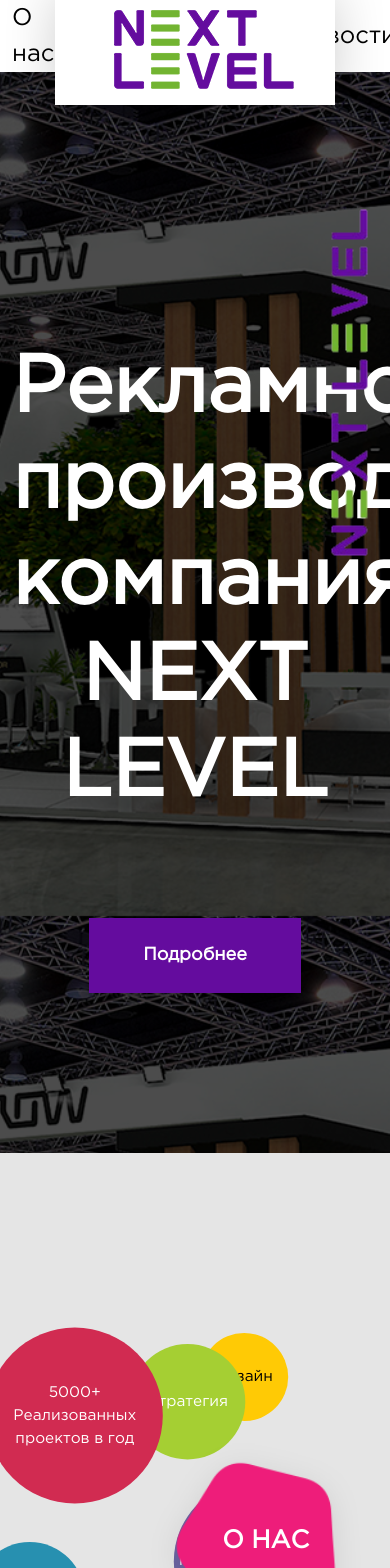
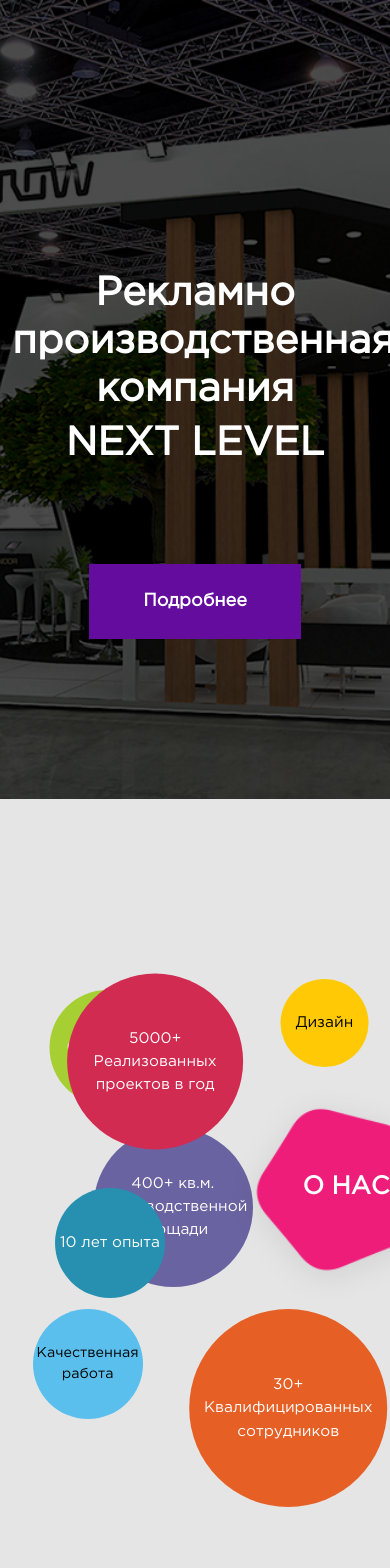
Before and after one commit to 7Davronbek/app-nextlevel-client, a React (Create React App) app: page / in a window 390 px wide. Shown: the top 1568 px of the page. Built offline with nearby package versions, Linux system fonts and the light colour scheme; a web font is replaced by a local one.

Commit message:
nextlevel-app

```diff
--- a/public/index.html
+++ b/public/index.html
@@ -2,7 +2,7 @@
 <html lang="en">
   <head>
     <meta charset="utf-8" />
-    <link rel="icon" href="%PUBLIC_URL%/favicon.ico" />
+    <link rel="icon" href="%PUBLIC_URL%/logo192.png" />
     <meta name="viewport" content="width=device-width, initial-scale=1" />
     <meta name="theme-color" content="#000000" />
     <meta
--- a/src/styles/main.scss
+++ b/src/styles/main.scss
@@ -203,6 +203,10 @@
             color: #bbb7b7;
             user-select: none;
             right: -135px;
+
+            @media(max-width: 767px) {
+                display: none;
+            }
         }
 
         .h1 {
@@ -355,6 +359,7 @@
         .menu {
             position: relative;
             background-color: #fff;
+            display: none;
 
             .menuWrap {
 
@@ -441,6 +446,22 @@
                 text-align: center;
                 margin: 40px auto 26px;
                 margin-top: 270px;
+
+                @media(max-width: 992px) {
+                    font-size: 40px;
+                }
+
+                @media(max-width: 385px) {
+                    font-size: 34px;
+                }
+
+                span {
+
+                    @media(max-width: 992px) {
+                        display: block;
+                        margin-top: 6px;
+                    }
+                }
             }
 
             h2 {
@@ -561,6 +582,7 @@
                     bottom: 0;
                     right: 130px;
                     color: #000;
+                    font-size: 13px;
                 }
 
                 .third {
@@ -600,6 +622,44 @@
                         position: absolute;
                         top: 72px;
                         left: 65px;
+                    }
+                }
+            }
+
+            .row {
+
+                .col-lg-6 {
+
+                    @media(max-width: 1340px) {
+                        width: 100%;
+                    }
+                }
+
+                .col-lg-5 {
+
+                    .wrap {
+
+                        @media(max-width: 1340px) {
+                            width: 45%;
+                            margin: auto;
+                            margin-bottom: 166px;
+                        }
+
+                        @media(max-width: 1200px) {
+                            width: 50%;
+                        }
+
+                        @media(max-width: 1100px) {
+                            width: 55%;
+                        }
+
+                        @media(max-width: 1000px) {
+                            width: 60%;
+                        }
+                    }
+
+                    @media(max-width: 1340px) {
+                        width: 100%;
                     }
                 }
             }
```
Also changed, not shown: public/logo192.png.
